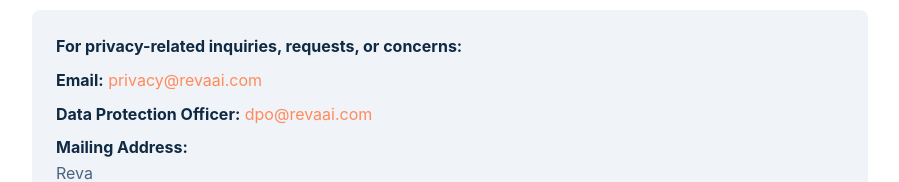
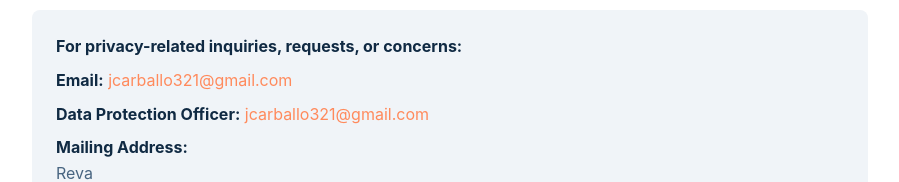
Before and after one commit to jcarballo321/Reva-Privacy-Policy, a plain HTML site: page index.html in a window 1280 px wide. Shown: the part 7857-8039 px from the top of the page, without its empty margins (190-1089 px from the left). Drawn offline with Linux system fonts and the light colour scheme.

Commit message:
Correct email contact information
Corrected email contact information

```diff
--- a/index.html
+++ b/index.html
@@ -424,8 +424,8 @@
 
       <div class="contact-info">
         <p><strong>For privacy-related inquiries, requests, or concerns:</strong></p>
-        <p><strong>Email:</strong> <a href="jcarballo321@gmial.com">privacy@revaai.com</a></p>
-        <p><strong>Data Protection Officer:</strong> <a href="mailto:jcarballo321@gmail.com">dpo@revaai.com</a></p>
+        <p><strong>Email:</strong> <a href="jcarballo321@gmial.com">jcarballo321@gmail.com</a></p>
+        <p><strong>Data Protection Officer:</strong> <a href="mailto:jcarballo321@gmail.com">jcarballo321@gmail.com</a></p>
         <p><strong>Mailing Address:</strong><br>
         Reva <br>
         900 Baychester Avenue Apt 10C<br>
```
